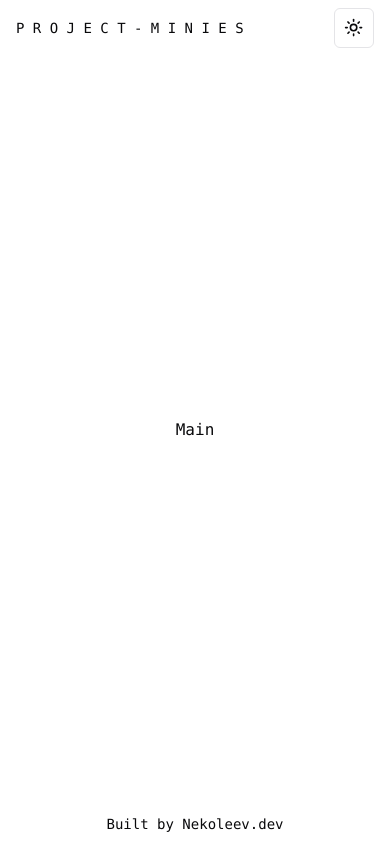
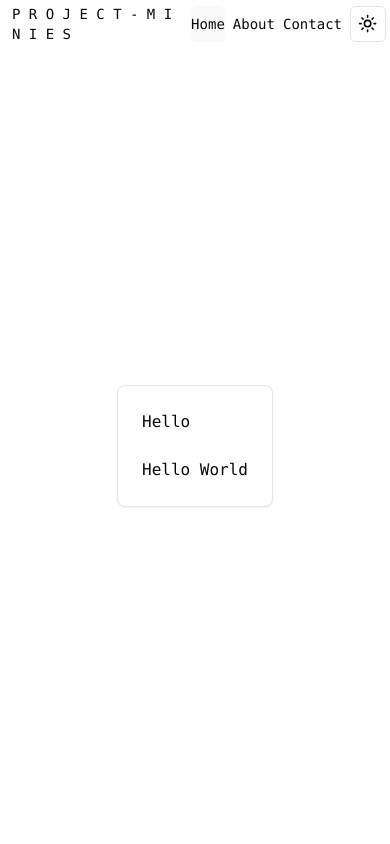
Before and after one commit to nekoleev/project-minies, a Next.js app: page / in a window 390 px wide. Built offline with nearby package versions, Linux system fonts and the light colour scheme.

Commit message:
changes: add navbar, add menu template, minor adjustments

```diff
--- a/package.json
+++ b/package.json
@@ -10,6 +10,7 @@
   },
   "dependencies": {
     "@radix-ui/react-dropdown-menu": "^2.0.6",
+    "@radix-ui/react-navigation-menu": "^1.1.4",
     "@radix-ui/react-slot": "^1.0.2",
     "class-variance-authority": "^0.7.0",
     "clsx": "^2.1.1",
--- a/src/app/page.tsx
+++ b/src/app/page.tsx
@@ -1,18 +1,21 @@
+import { MainMenuCard } from "@/components/mainmenu-card";
 import { ModeToggle } from "@/components/mode-toggle";
+import { NavigationBar } from "@/components/navigation-bar";
+import Link from "next/link"; // TODO: Utilize for Logo Link to Home
 
 export default function Home() {
   return (
     <>
-      <header className="h-14 px-4 flex justify-between items-center">
-        <h1 className="text-sm">P R O J E C T - M I N I E S</h1>
-        <ModeToggle/>
+      <header className="h-12 px-1 flex justify-between items-center ">
+        <h1 className="text-sm pl-2">P R O J E C T - M I N I E S</h1>
+        <div className="flex space-x-1">
+          <NavigationBar/>
+          <ModeToggle/>
+        </div>
       </header>
-      <main className="flex-grow flex justify-center items-center border-2 border-solid border-white">
-        <p>Main</p>
+      <main className="flex-grow flex justify-center items-center">
+        <MainMenuCard/>
       </main>
-      <footer className="h-10 flex justify-center items-center">
-        <p className="text-sm">Built by Nekoleev.dev</p>
-      </footer>
     </>
   );
 }
--- /dev/null
+++ b/src/components/mainmenu-card.tsx
@@ -0,0 +1,12 @@
+import { Card, CardContent, CardHeader } from "./ui/card";
+
+export function MainMenuCard(){
+    return(
+        <Card className="hover:bg-black hover:text-white dark:hover:bg-white dark:hover:text-black transition duration-300 ease cursor-pointer active:bg-gray-600 active:text-white dark:active:text-black ">
+            <CardHeader>Hello</CardHeader>
+            <CardContent>
+                Hello World
+            </CardContent>
+        </Card>
+    );
+}
--- /dev/null
+++ b/src/components/navigation-bar.tsx
@@ -0,0 +1,113 @@
+"use client"
+
+import * as React from "react"
+import Link from "next/link"
+
+import { cn } from "@/lib/utils"
+import {
+  NavigationMenu,
+  NavigationMenuContent,
+  NavigationMenuItem,
+  NavigationMenuLink,
+  NavigationMenuList,
+  NavigationMenuTrigger,
+  navigationMenuTriggerStyle,
+} from "@/components/ui/navigation-menu"
+
+const components: { title: string; href: string; description: string }[] = [
+  {
+    title: "Alert Dialog",
+    href: "/docs/primitives/alert-dialog",
+    description:
+      "A modal dialog that interrupts the user with important content and expects a response.",
+  },
+  {
+    title: "Hover Card",
+    href: "/docs/primitives/hover-card",
+    description:
+      "For sighted users to preview content available behind a link.",
+  },
+  {
+    title: "Progress",
+    href: "/docs/primitives/progress",
+    description:
+      "Displays an indicator showing the completion progress of a task, typically displayed as a progress bar.",
+  },
+  {
+    title: "Scroll-area",
+    href: "/docs/primitives/scroll-area",
+    description: "Visually or semantically separates content.",
+  },
+  {
+    title: "Tabs",
+    href: "/docs/primitives/tabs",
+    description:
+      "A set of layered sections of content—known as tab panels—that are displayed one at a time.",
+  },
+  {
+    title: "Tooltip",
+    href: "/docs/primitives/tooltip",
+    description:
+      "A popup that displays information related to an element when the element receives keyboard focus or the mouse hovers over it.",
+  },
+]
+
+export function NavigationBar() {
+  return (
+    <NavigationMenu>
+      <NavigationMenuList>
+        <NavigationMenuItem>
+          <Link href="/docs" legacyBehavior passHref>
+            <NavigationMenuLink className={navigationMenuTriggerStyle()} active>
+              Home
+            </NavigationMenuLink>
+          </Link>
+        </NavigationMenuItem>
+      </NavigationMenuList>
+      <NavigationMenuList>
+        <NavigationMenuItem>
+          <Link href="/docs" legacyBehavior passHref>
+            <NavigationMenuLink className={navigationMenuTriggerStyle()}>
+              About
+            </NavigationMenuLink>
+          </Link>
+        </NavigationMenuItem>
+      </NavigationMenuList>
+      <NavigationMenuList>
+        <NavigationMenuItem>
+          <Link href="/docs" legacyBehavior passHref>
+            <NavigationMenuLink className={navigationMenuTriggerStyle()}>
+              Contact
+            </NavigationMenuLink>
+          </Link>
+        </NavigationMenuItem>
+      </NavigationMenuList>
+    </NavigationMenu>
+  )
+}
+
+const ListItem = React.forwardRef<
+  React.ElementRef<"a">,
+  React.ComponentPropsWithoutRef<"a">
+>(({ className, title, children, ...props }, ref) => {
+  return (
+    <li>
+      <NavigationMenuLink asChild>
+        <a
+          ref={ref}
+          className={cn(
+            "block select-none space-y-1 rounded-md p-3 leading-none no-underline outline-none transition-colors hover:bg-accent hover:text-accent-foreground focus:bg-accent focus:text-accent-foreground",
+            className
+          )}
+          {...props}
+        >
+          <div className="text-sm font-medium leading-none">{title}</div>
+          <p className="line-clamp-2 text-sm leading-snug text-muted-foreground">
+            {children}
+          </p>
+        </a>
+      </NavigationMenuLink>
+    </li>
+  )
+})
+ListItem.displayName = "ListItem"
--- a/src/components/ui/button.tsx
+++ b/src/components/ui/button.tsx
@@ -23,7 +23,8 @@
         default: "h-10 px-4 py-2",
         sm: "h-9 rounded-md px-3",
         lg: "h-11 rounded-md px-8",
-        icon: "h-10 w-10",
+        icon: "h-9 w-9",
+        // mode-toggle: "h-10 w-10",
       },
     },
     defaultVariants: {
--- /dev/null
+++ b/src/components/ui/navigation-menu.tsx
@@ -0,0 +1,128 @@
+import * as React from "react"
+import * as NavigationMenuPrimitive from "@radix-ui/react-navigation-menu"
+import { cva } from "class-variance-authority"
+import { ChevronDown } from "lucide-react"
+
+import { cn } from "@/lib/utils"
+
+const NavigationMenu = React.forwardRef<
+  React.ElementRef<typeof NavigationMenuPrimitive.Root>,
+  React.ComponentPropsWithoutRef<typeof NavigationMenuPrimitive.Root>
+>(({ className, children, ...props }, ref) => (
+  <NavigationMenuPrimitive.Root
+    ref={ref}
+    className={cn(
+      "relative z-10 flex max-w-max flex-1 items-center justify-center",
+      className
+    )}
+    {...props}
+  >
+    {children}
+    <NavigationMenuViewport />
+  </NavigationMenuPrimitive.Root>
+))
+NavigationMenu.displayName = NavigationMenuPrimitive.Root.displayName
+
+const NavigationMenuList = React.forwardRef<
+  React.ElementRef<typeof NavigationMenuPrimitive.List>,
+  React.ComponentPropsWithoutRef<typeof NavigationMenuPrimitive.List>
+>(({ className, ...props }, ref) => (
+  <NavigationMenuPrimitive.List
+    ref={ref}
+    className={cn(
+      "group flex flex-1 list-none items-center justify-center space-x-1",
+      className
+    )}
+    {...props}
+  />
+))
+NavigationMenuList.displayName = NavigationMenuPrimitive.List.displayName
+
+const NavigationMenuItem = NavigationMenuPrimitive.Item
+
+const navigationMenuTriggerStyle = cva(
+  "group inline-flex h-9 w-max items-center justify-center rounded-md bg-white w-20 h-10 mx-1 text-sm font-medium transition-colors hover:bg-zinc-100 hover:text-zinc-900 focus:bg-zinc-100 focus:text-zinc-900 focus:outline-none disabled:pointer-events-none disabled:opacity-50 data-[active]:bg-zinc-100/50 data-[state=open]:bg-zinc-100/50 dark:bg-zinc-950 dark:hover:bg-zinc-800 dark:hover:text-zinc-50 dark:focus:bg-zinc-800 dark:focus:text-zinc-50 dark:data-[active]:bg-zinc-800/50 dark:data-[state=open]:bg-zinc-800/50"
+)
+
+const NavigationMenuTrigger = React.forwardRef<
+  React.ElementRef<typeof NavigationMenuPrimitive.Trigger>,
+  React.ComponentPropsWithoutRef<typeof NavigationMenuPrimitive.Trigger>
+>(({ className, children, ...props }, ref) => (
+  <NavigationMenuPrimitive.Trigger
+    ref={ref}
+    className={cn(navigationMenuTriggerStyle(), "group", className)}
+    {...props}
+  >
+    {children}{""}
+    <ChevronDown
+      className="relative top-[1px] ml-1 h-3 w-3 transition duration-200 group-data-[state=open]:rotate-180"
+      aria-hidden="true"
+    />
+  </NavigationMenuPrimitive.Trigger>
+))
+NavigationMenuTrigger.displayName = NavigationMenuPrimitive.Trigger.displayName
+
+const NavigationMenuContent = React.forwardRef<
+  React.ElementRef<typeof NavigationMenuPrimitive.Content>,
+  React.ComponentPropsWithoutRef<typeof NavigationMenuPrimitive.Content>
+>(({ className, ...props }, ref) => (
+  <NavigationMenuPrimitive.Content
+    ref={ref}
+    className={cn(
+      "left-0 top-0 w-full data-[motion^=from-]:animate-in data-[motion^=to-]:animate-out data-[motion^=from-]:fade-in data-[motion^=to-]:fade-out data-[motion=from-end]:slide-in-from-right-52 data-[motion=from-start]:slide-in-from-left-52 data-[motion=to-end]:slide-out-to-right-52 data-[motion=to-start]:slide-out-to-left-52 md:absolute md:w-auto",
+      className
+    )}
+    {...props}
+  />
+))
+NavigationMenuContent.displayName = NavigationMenuPrimitive.Content.displayName
+
+const NavigationMenuLink = NavigationMenuPrimitive.Link
+
+const NavigationMenuViewport = React.forwardRef<
+  React.ElementRef<typeof NavigationMenuPrimitive.Viewport>,
+  React.ComponentPropsWithoutRef<typeof NavigationMenuPrimitive.Viewport>
+>(({ className, ...props }, ref) => (
+  <div className={cn("absolute left-0 top-full flex justify-center")}>
+    <NavigationMenuPrimitive.Viewport
+      className={cn(
+        "origin-top-center relative mt-1.5 h-[var(--radix-navigation-menu-viewport-height)] w-full overflow-hidden rounded-md border border-zinc-200 bg-white text-zinc-950 shadow-lg data-[state=open]:animate-in data-[state=closed]:animate-out data-[state=closed]:zoom-out-95 data-[state=open]:zoom-in-90 md:w-[var(--radix-navigation-menu-viewport-width)] dark:border-zinc-800 dark:bg-zinc-950 dark:text-zinc-50",
+        className
+      )}
+      ref={ref}
+      {...props}
+    />
+  </div>
+))
+NavigationMenuViewport.displayName =
+  NavigationMenuPrimitive.Viewport.displayName
+
+const NavigationMenuIndicator = React.forwardRef<
+  React.ElementRef<typeof NavigationMenuPrimitive.Indicator>,
+  React.ComponentPropsWithoutRef<typeof NavigationMenuPrimitive.Indicator>
+>(({ className, ...props }, ref) => (
+  <NavigationMenuPrimitive.Indicator
+    ref={ref}
+    className={cn(
+      "top-full z-[1] flex h-1.5 items-end justify-center overflow-hidden data-[state=visible]:animate-in data-[state=hidden]:animate-out data-[state=hidden]:fade-out data-[state=visible]:fade-in",
+      className
+    )}
+    {...props}
+  >
+    <div className="relative top-[60%] h-2 w-2 rotate-45 rounded-tl-sm bg-zinc-200 shadow-md dark:bg-zinc-800" />
+  </NavigationMenuPrimitive.Indicator>
+))
+NavigationMenuIndicator.displayName =
+  NavigationMenuPrimitive.Indicator.displayName
+
+export {
+  navigationMenuTriggerStyle,
+  NavigationMenu,
+  NavigationMenuList,
+  NavigationMenuItem,
+  NavigationMenuContent,
+  NavigationMenuTrigger,
+  NavigationMenuLink,
+  NavigationMenuIndicator,
+  NavigationMenuViewport,
+}
```
Also changed, not shown: 1 other file (tests, documents, lock files or other folders).
